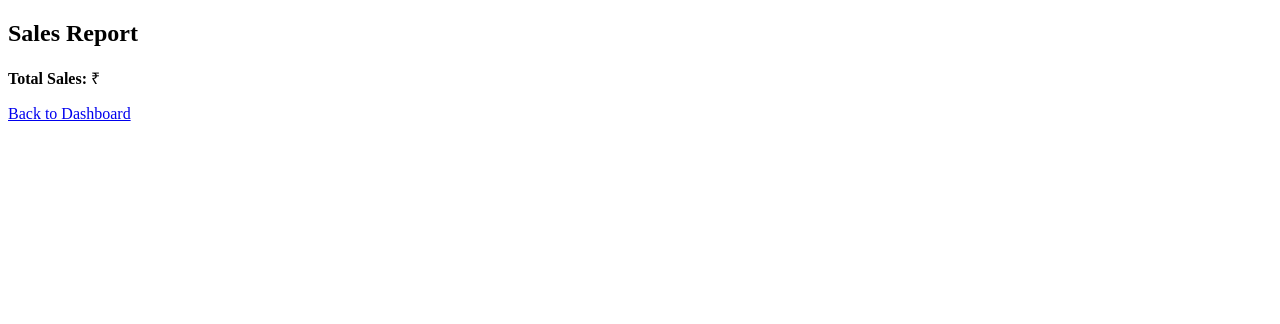
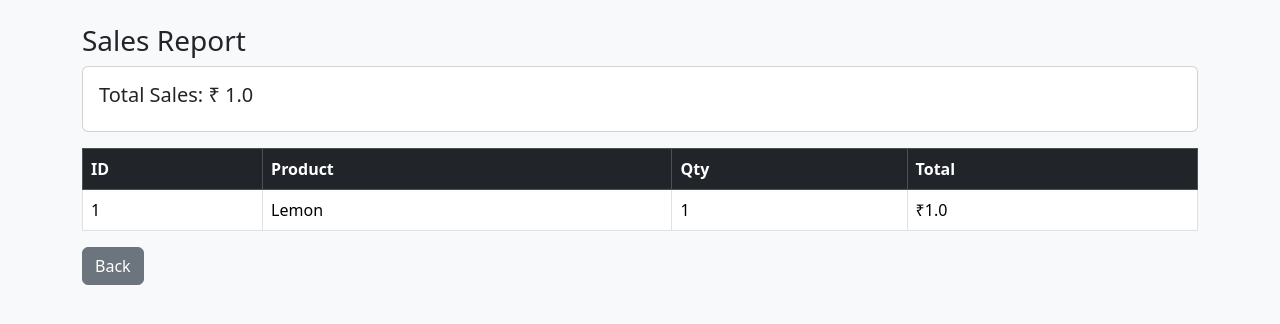
Before and after one commit to Mukesh2731/smart-grocery-system, a Flask app: page /report in a window 1280 px wide. Shown: the top 324 px of the page. Run offline with Flask 3, Linux system fonts and the light colour scheme; data comes from the database, SQL or seed files in the repository.

Commit message:
Update report.html

```diff
--- a/templates/report.html
+++ b/templates/report.html
@@ -1,13 +1,36 @@
 <!DOCTYPE html>
 <html>
 <head>
-    <title>Sales Report</title>
+<title>Sales</title>
+<link href="https://cdn.jsdelivr.net/npm/bootstrap@5.3.2/dist/css/bootstrap.min.css" rel="stylesheet">
 </head>
-<body>
-    <h2>Sales Report</h2>
+<body class="bg-light">
 
-    <p><strong>Total Sales:</strong> ₹{{ total }}</p>
+<div class="container mt-4">
+<h3>Sales Report</h3>
 
-    <a href="/dashboard">Back to Dashboard</a>
+<div class="card p-3 mb-3">
+<h5>Total Sales: ₹ {{ total_sales }}</h5>
+</div>
+
+<table class="table table-bordered bg-white">
+<thead class="table-dark">
+<tr><th>ID</th><th>Product</th><th>Qty</th><th>Total</th></tr>
+</thead>
+<tbody>
+{% for s in sales %}
+<tr>
+<td>{{ s[0] }}</td>
+<td>{{ s[1] }}</td>
+<td>{{ s[2] }}</td>
+<td>₹{{ s[3] }}</td>
+</tr>
+{% endfor %}
+</tbody>
+</table>
+
+<a href="/dashboard" class="btn btn-secondary">Back</a>
+</div>
+
 </body>
 </html>
```
